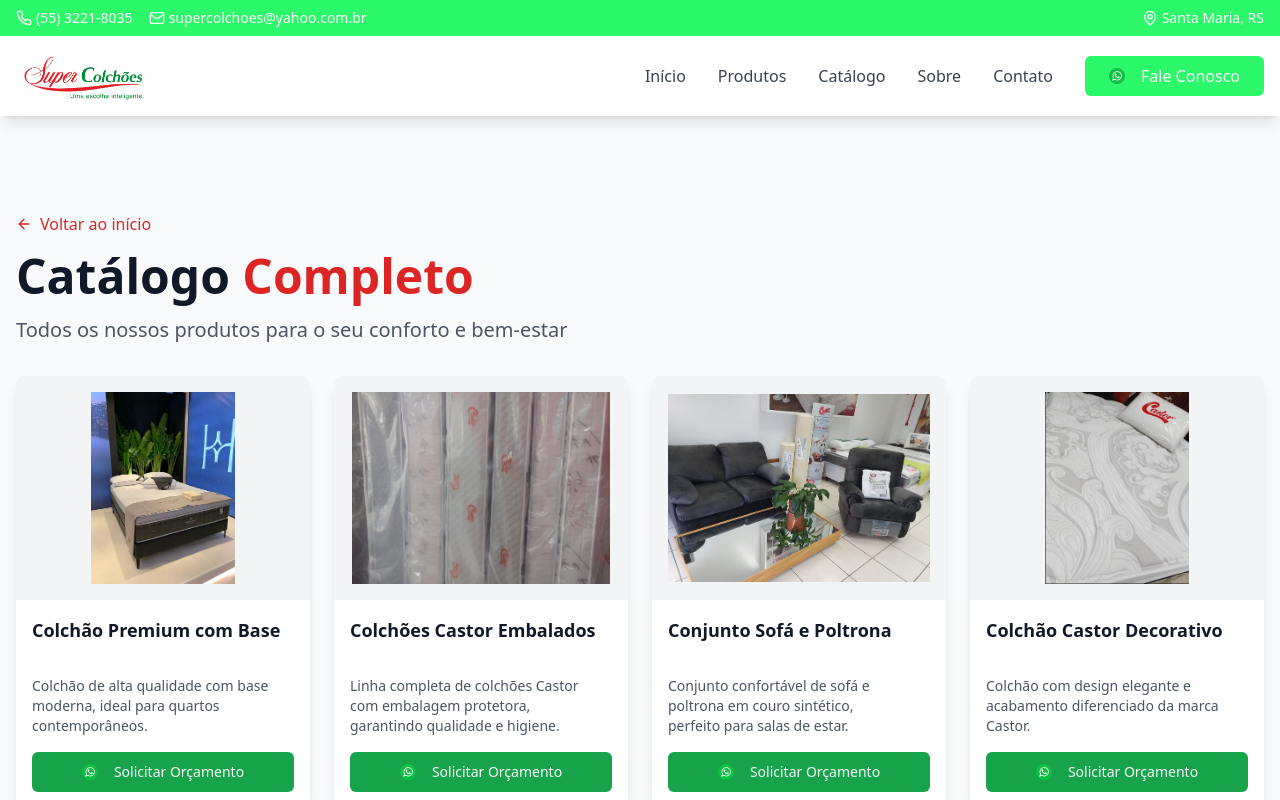
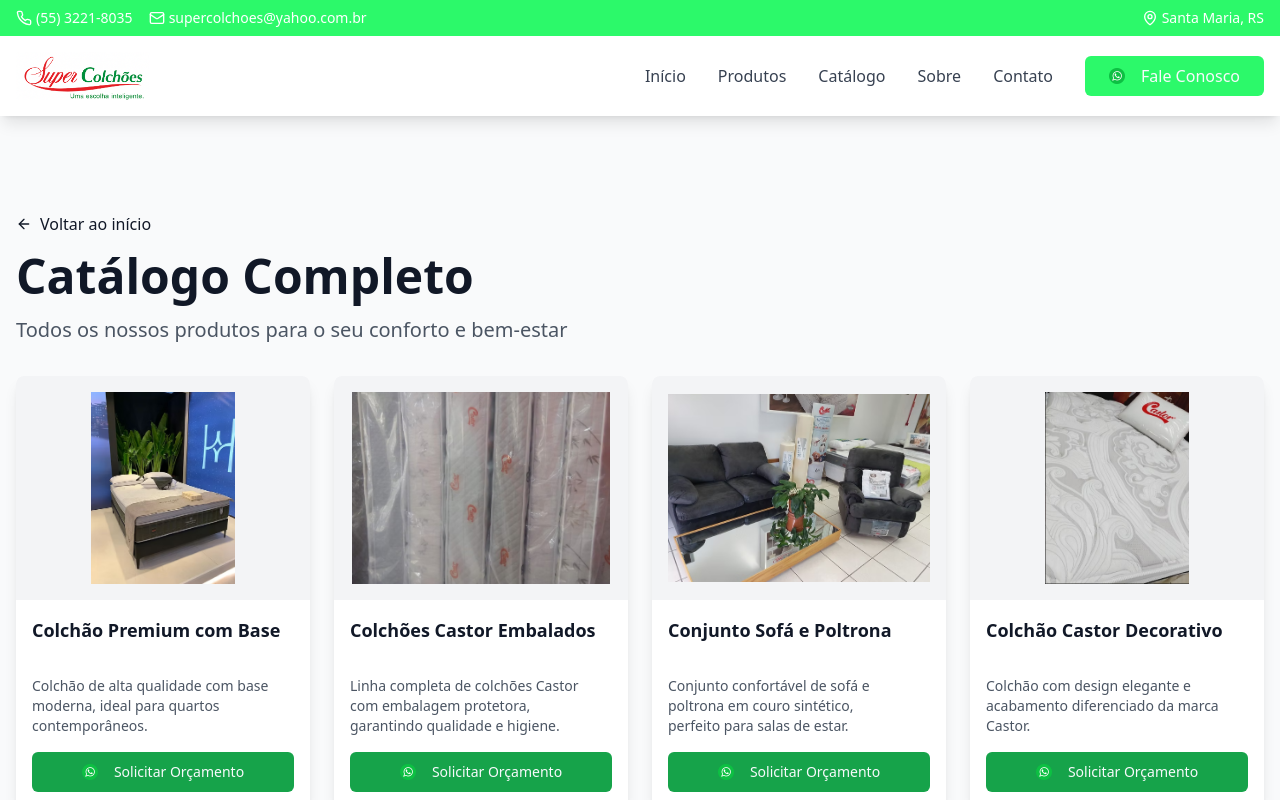
Before and after one commit to DevZipMateus/super-colchoes-revamp-project, a React (Vite) app: page /catalogo in a window 1280 px wide. Shown: the top 800 px of the page. Built offline with nearby package versions, Linux system fonts and the light colour scheme.

Commit message:
Fix catalog page red text
Change red text elements to black on the catalog page, including the "Voltar ao início" link, "Completo" title, and the cancel edit button.

```diff
--- a/src/pages/Catalog.tsx
+++ b/src/pages/Catalog.tsx
@@ -1,4 +1,3 @@
-
 import { Button } from '@/components/ui/button';
 import { Card, CardContent, CardFooter, CardHeader } from '@/components/ui/card';
 import { ArrowLeft, Edit2, Check, X } from 'lucide-react';
@@ -190,12 +189,12 @@ const Catalog = () => {
           {/* Header */}
           <div className="flex items-center justify-between mb-8">
             <div>
-              <Link to="/" className="inline-flex items-center text-red-600 hover:text-red-700 mb-4">
+              <Link to="/" className="inline-flex items-center text-gray-900 hover:text-gray-700 mb-4">
                 <ArrowLeft className="w-4 h-4 mr-2" />
                 Voltar ao início
               </Link>
               <h1 className="text-4xl lg:text-5xl font-bold text-gray-900">
-                Catálogo <span className="text-red-600">Completo</span>
+                Catálogo <span className="text-gray-900">Completo</span>
               </h1>
               <p className="text-xl text-gray-600 mt-4">
                 Todos os nossos produtos para o seu conforto e bem-estar
@@ -226,7 +225,7 @@ const Catalog = () => {
                           <button onClick={() => saveEdit(product.id)} className="p-1 text-green-600 hover:text-green-700">
                             <Check className="w-4 h-4" />
                           </button>
-                          <button onClick={cancelEdit} className="p-1 text-red-600 hover:text-red-700">
+                          <button onClick={cancelEdit} className="p-1 text-gray-900 hover:text-gray-700">
                             <X className="w-4 h-4" />
                           </button>
                         </div>
```
